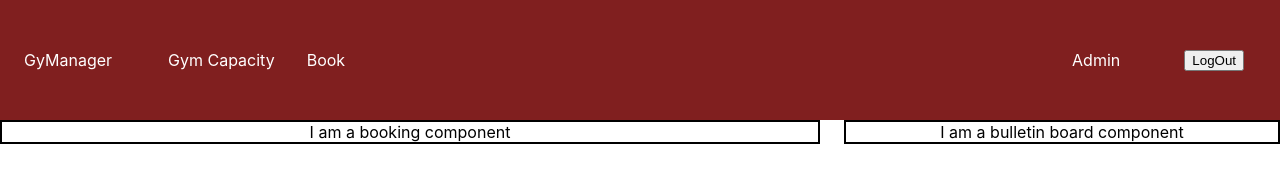
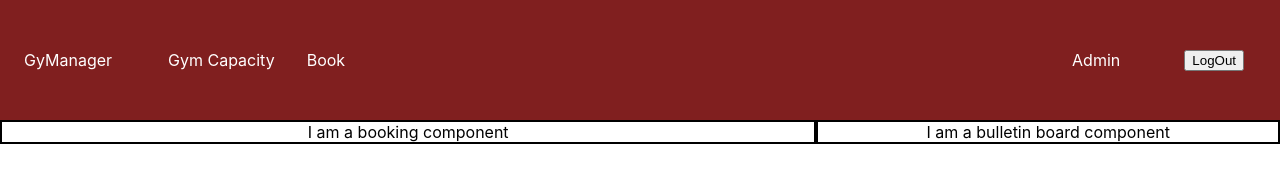
Before and after one commit to harwindersidhu/gymanager, a React (Create React App) app: page /book in a window 1280 px wide. Shown: the top 194 px of the page. Built offline with nearby package versions, Linux system fonts and the light colour scheme.

Commit message:
Update css to fix the view

```diff
--- a/src/components/Booking.js
+++ b/src/components/Booking.js
@@ -4,11 +4,11 @@ import BulletinBoard from "./BulletinBoard";
 
 export default function Booking(props) {
   return (
-    <>
-      <BulletinBoard />
+    <div className="book-view">
       <div className="book">
         I am a booking component
       </div>
-    </>
+      <BulletinBoard />
+    </div>
   );
 }
--- a/src/components/Booking.scss
+++ b/src/components/Booking.scss
@@ -1,7 +1,10 @@
+.book-view {
+  display: flex;
+}
+
 .book {
   margin-top: 120px;
-  float: left;
-  width: 60vw;
+  width: 65%;
   padding-left: 1.5em;
   padding-right: 1.5em;
   border: 2px solid black;
--- a/src/components/BulletinBoard.scss
+++ b/src/components/BulletinBoard.scss
@@ -1,7 +1,6 @@
 .bulletin {
   margin-top: 120px;
-  float: right;
-  width: 30vw;
+  width: 35%;
   padding-left: 1.5em;
   padding-right: 1.5em;
   border: 2px solid black;
--- a/src/components/GymCapacity.js
+++ b/src/components/GymCapacity.js
@@ -4,11 +4,11 @@ import "./GymCapacity.scss"
 
 export default function GymCapacity(props) {
   return (
-    <>
-      <BulletinBoard />
+    <div className="capacity-view">
       <div className="gym-capacity">
         I am a gym capacity component
       </div>
-    </>
+      <BulletinBoard />
+    </div>
   );
 }
--- a/src/components/GymCapacity.scss
+++ b/src/components/GymCapacity.scss
@@ -1,7 +1,10 @@
+.capacity-view {
+  display: flex;
+}
+
 .gym-capacity {
   margin-top: 120px;
-  float: left;
-  width: 60vw;
+  width: 65%;
   padding-left: 1.5em;
   padding-right: 1.5em;
   border: 2px solid black;
--- a/src/components/Navigation.scss
+++ b/src/components/Navigation.scss
@@ -1,4 +1,5 @@
 nav {
+  top: 0;
   position: fixed;
   width: 100%;
   height: 120px;
```
